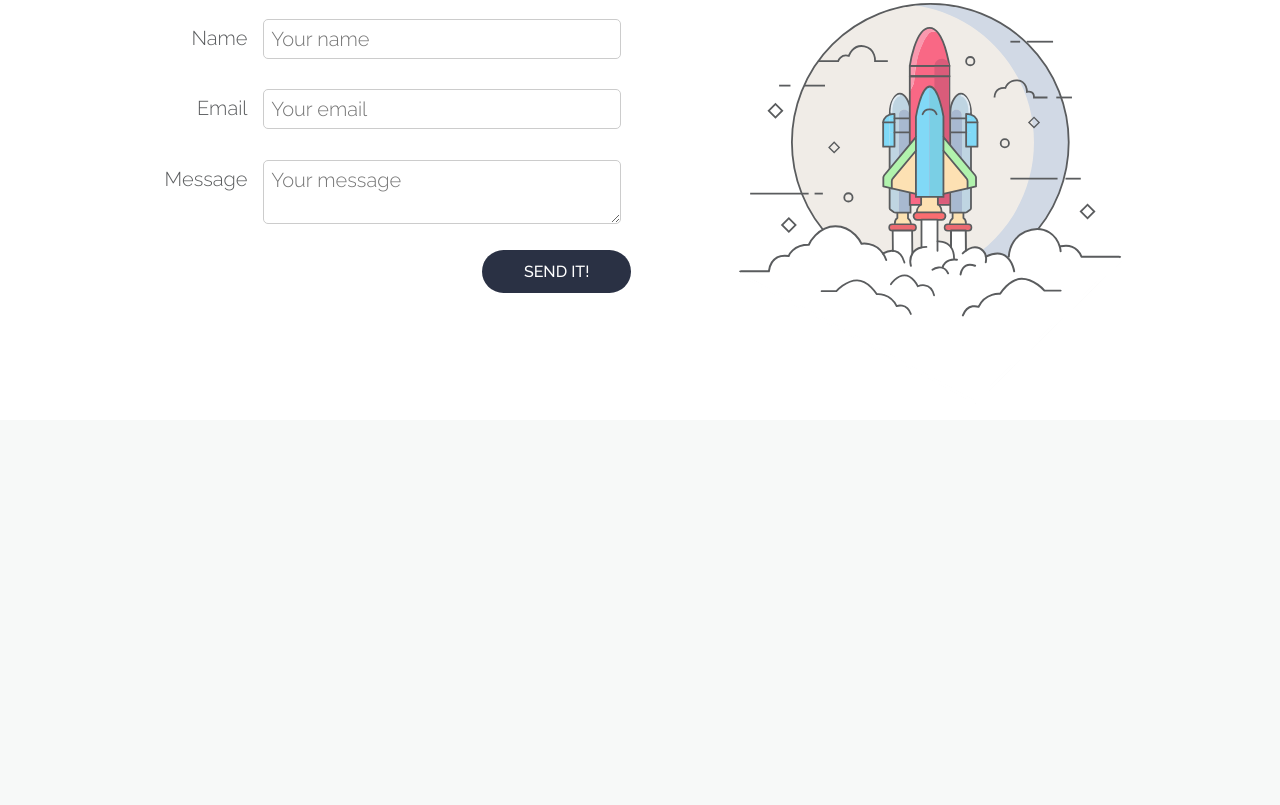
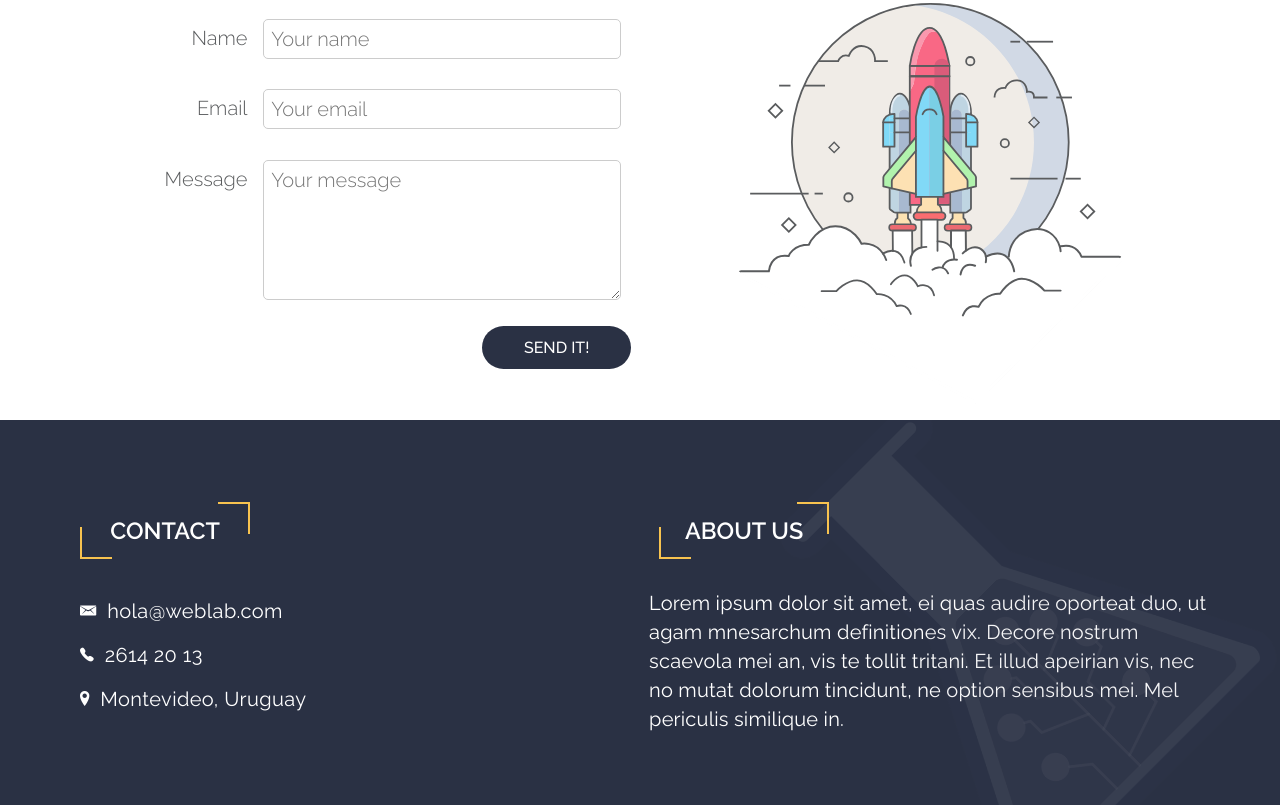
Before and after one commit to jmoller/weblab, a plain HTML site: page www/index.html in a window 1280 px wide. Shown: the part 4312-5117 px from the top of the page. Before the commit the page ends 4732 px from the top, so only its background shows below. Drawn offline with nearby package versions, Linux system fonts and the light colour scheme.

Commit message:
Upload footer

```diff
--- a/www/index.html
+++ b/www/index.html
@@ -10,6 +10,8 @@
     <link rel="stylesheet" type="text/css" href="vendor/css/normalize.css">
     <!-- Grid css -->
     <link rel="stylesheet" type="text/css" href="vendor/css/grid.css">
+    <!-- Ionic Icons -->
+    <link rel="stylesheet" type="text/css" href="http://code.ionicframework.com/ionicons/2.0.1/css/ionicons.min.css">
     <!-- Weblab css -->
     <link rel="stylesheet" type="text/css" href="resources/css/style.css">
 
@@ -306,6 +308,34 @@
     </div>
 </section>
 
+<footer>
+    <img src="resources/img/logo/BackgorundLogoImage.png" alt="Backgorund Logo Image">
+    <div class="row">
+        <div class="col span-1-of-2">
+
+            <div class="footer-title"><span class="span-title"><h3>Contact</h3></span></div>
+
+            <ul class="contact-list">
+                <li><i class="ion-email"></i> hola@weblab.com</li>
+                <li><i class="ion-ios-telephone"></i> 2614 20 13</li>
+                <li><i class="ion-location"></i> Montevideo, Uruguay</li>
+
+            </ul>
+
+        </div>
+
+        <div class="col span-1-of-2">
+
+            <div class="footer-title"><span class="span-title"><h3>About Us</h3></span></div>
+
+            <p>Lorem ipsum dolor sit amet, ei quas audire oporteat duo, ut agam mnesarchum definitiones vix. Decore
+                    nostrum scaevola mei an, vis te tollit tritani. Et illud apeirian vis, nec no mutat dolorum
+                    tincidunt, ne option sensibus mei. Mel periculis similique in.</p>
+
+        </div>
+    </div>
+</footer>
+
 </body>
 
 </html>
--- a/www/resources/css/style.css
+++ b/www/resources/css/style.css
@@ -411,3 +411,88 @@ textarea {
     width: 70%;
     margin: 0 15%;
 }
+
+textarea {
+    height: 140px;
+}
+
+
+
+/* FOOTER */
+
+footer {
+    background: #2a3144;
+    height: auto;
+    padding: 60px;
+    color: #fff;
+    position: relative;
+    overflow: hidden;
+}
+
+.footer-title + *{
+
+    margin-top: 40px;
+}
+
+.footer-title{
+    position: relative;
+    width: 150px;
+    margin: 20px;
+    padding: 5px 5px;
+    text-transform: uppercase;
+    text-align: center
+}
+.footer-title:after {
+    display: block;
+    content: "";
+    width: 30px;
+    height: 30px;
+    position: absolute;
+    top: -10px;
+    right: -10px;
+    border-top: 2px solid #f8c34f;
+    border-right: 2px solid #f8c34f;
+}
+.span-title:before {
+    display: block;
+    content: "";
+    width: 30px;
+    height: 30px;
+    position: absolute;
+    bottom: -10px;
+    left: -10px;
+    border-bottom: 2px solid #f8c34f;
+    border-left: 2px solid #f8c34f;
+}
+
+.contact-list  {
+    list-style: none;
+
+}
+
+.contact-list li {
+    padding: 10px;
+    font-size: 100%;
+    font-weight: 400;
+    letter-spacing: 0.4px;
+}
+
+.contact-list li i {
+    margin-right: 5px;
+}
+
+footer p {
+    font-weight: 400;
+    line-height: 145%;
+    letter-spacing: 0.2px;
+}
+
+footer img {
+    position: absolute;
+    -webkit-transform: rotate(-45deg);
+    right: 100px;
+    top: -20px;
+    transform: rotate(-45deg);
+    opacity: 0.1;
+    height: 450px
+}
```
Also changed, not shown: illustrator/logo/BackgorundLogoImage.png (added), www/resources/img/logo/BackgorundLogoImage.png (added).
